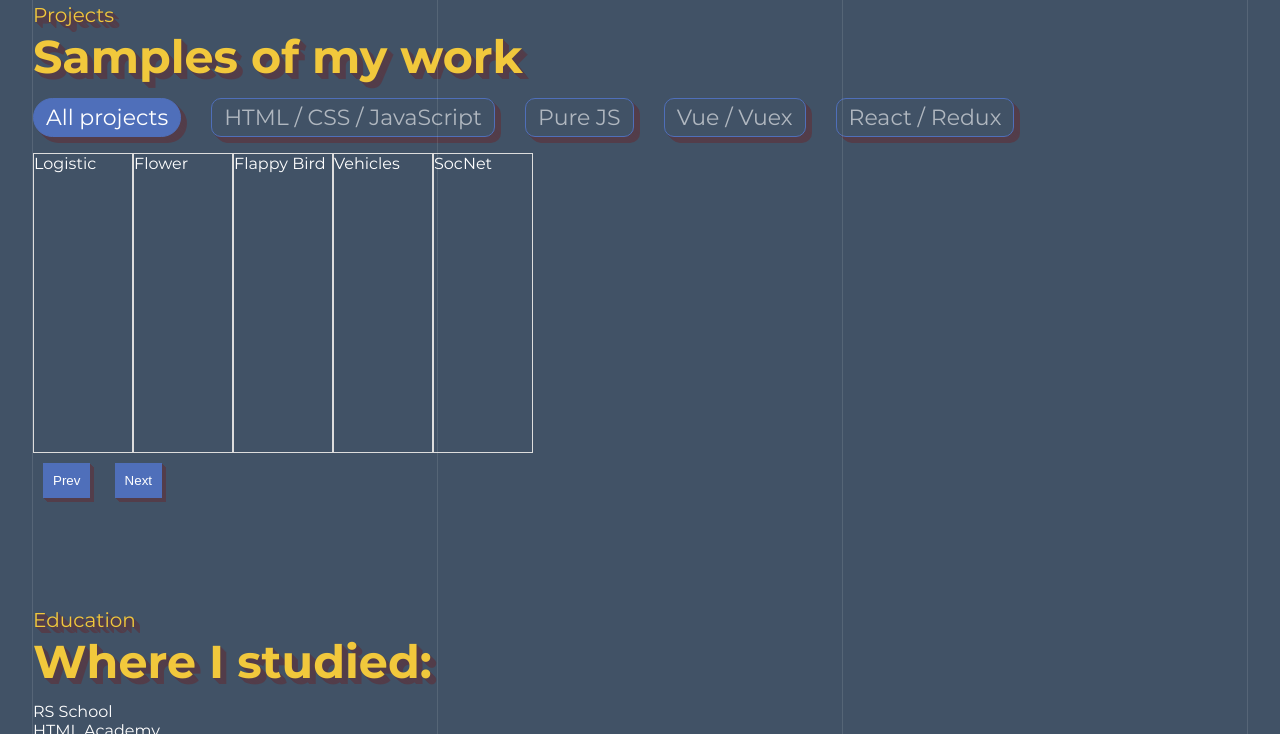
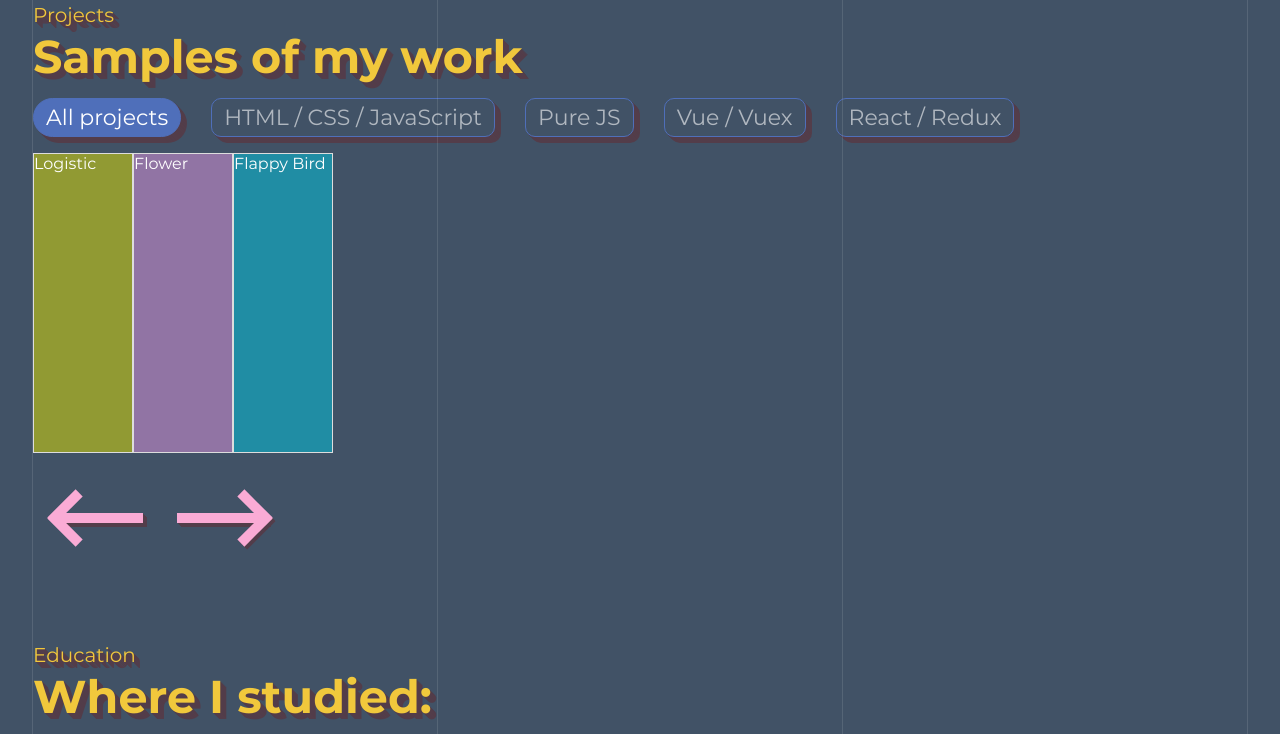
Before and after one commit to Radonevsky/rs-school-cv, a website built with webpack: page src/index.html in a window 1280 px wide. Shown: the part 1692-2426 px from the top of the page. Built offline with nearby package versions, Linux system fonts and the light colour scheme; animation ran at ten frames a second; files whose address does not match are found by name.

Commit message:
feat: add slider template

```diff
--- a/src/index.html
+++ b/src/index.html
@@ -149,8 +149,12 @@
                             <li class="tabs__content-item vue">Vehicles</li>
                             <li class="tabs__content-item react">SocNet</li>
                         </ul>
-                        <button class="prev button">Prev</button>
-                        <button class="next button">Next</button>
+                        <button class="prev button">
+                            <div class="arrow prev"></div>
+                        </button>
+                        <button class="next button">
+                            <div class="arrow"></div>
+                        </button>
                     </div>
                 </div>
             </section>
--- a/src/js/tabs.js
+++ b/src/js/tabs.js
@@ -1,11 +1,13 @@
 import {addClass, removeClass} from "./helpers";
 
 /*Tabs*/
-let tabHeaders = document.querySelector('.tabs__header')
-let tabHeaderItems = document.querySelectorAll('.tabs__header-item')
-let tabContentItems = document.querySelectorAll('.tabs__content-item')
-let buttonPrev = document.querySelector('.prev.button')
-let buttonNext = document.querySelector('.next.button')
+const tabHeaders = document.querySelector('.tabs__header')
+const tabHeaderItems = document.querySelectorAll('.tabs__header-item')
+const slider = document.querySelector('.slider')
+const sliderContent = document.querySelector('.tabs__content')
+const tabContentItems = document.querySelectorAll('.tabs__content-item')
+const buttonPrev = document.querySelector('.prev.button')
+const buttonNext = document.querySelector('.next.button')
 
 
 function clearContent() {
@@ -41,15 +43,36 @@ tabHeaderItems.forEach(tab => {
 showAll()
 
 /*Slider*/
-let position = 100
+let countSlides = slider.querySelectorAll('.show').length
+const slidesToShow = 3
+const slidesToScroll = 1
+const showWidth = sliderContent.clientWidth
+const slideWidth = showWidth / slidesToShow
+const movePosition = slidesToScroll * slideWidth
+
+let position = 0
+
 buttonPrev.addEventListener('click', ()=> {
-
-    tabContentItems.forEach((el, idx) => {
-        el.style.transform = `translateX(-${position}px)`
-    })
-    position = position + 100
+    position = position - movePosition
+    setPosition()
+    checkButtons()
 })
 
 buttonNext.addEventListener('click', ()=> {
+    position = position + movePosition
+    setPosition()
+    checkButtons()
+})
 
-})
+const setPosition = () => {
+    tabContentItems.forEach((el, idx) => {
+        el.style.transform = `translateX(${position}px)`
+    })
+}
+
+const checkButtons = () => {
+    buttonPrev.disabled = position === 0
+    //buttonNext.disabled = position <= countSlides * slideWidth
+}
+
+checkButtons()
--- a/src/styles/_tabs.scss
+++ b/src/styles/_tabs.scss
@@ -4,8 +4,6 @@
   .tabs__header {
     display: flex;
     flex-wrap: wrap;
-    font-size: 22px;
-    color: rgba(255, 255, 255, 0.59);
 
     @include for-phone-only {
       font-size: 16px;
@@ -15,6 +13,9 @@
       padding: 5px 12px;
       margin-bottom: 16px;
       margin-right: 30px;
+
+      font-size: 22px;
+      color: rgba(255, 255, 255, 0.59);
       border: 1px solid $blue;
       border-radius: 10px;
       transition: all .2s;
@@ -40,44 +41,113 @@
   .slider {
     .button {
       position: relative;
-      top: 0;
-      left: 0;
-      padding: 10px;
-      margin: 10px;
-      background: $blue;
-      color: #fff;
+      margin: 20px;
+      width: 80px;
+      height: 50px;
+
+      //background: $blue;
       cursor: pointer;
-      box-shadow: $shadow 1px 1px, $shadow 2px 2px, $shadow 3px 3px, $shadow 4px 4px;
       transition: all .1s linear;
+      .arrow {
+        position: relative;
+        top: 20px;
+        width: 90px;
+        height: 10px;
+        background-color: $pink;
+        box-shadow: $shadow 1px 1px, $shadow 2px 2px, $shadow 3px 3px, $shadow 4px 4px;
+        left:0;
+        display: block;
+        &:after {
+          content: '';
+          position: absolute;
+          width: 40px;
+          height: 10px;
+          top: -11px;
+          right: -8px;
+          background-color: $pink;
+          transform: rotate(45deg);
+        }
+        &:before {
+          content: '';
+          position: absolute;
+          width: 40px;
+          height: 10px;
+          top: 11px;
+          right: -8px;
+          background-color: $pink;
+          box-shadow: $shadow 0 1px, $shadow 0 2px, $shadow 0 3px, $shadow 0 4px;
+          transform: rotate(-45deg);
+        }
+        &:hover {
+          animation: arrow-1 1s linear infinite;
+        }
 
-      &:hover {
-        top: -2px;
-        left: -2px;
-        box-shadow: $shadow 1px 1px, $shadow 2px 2px, $shadow 3px 3px, $shadow 4px 4px, $shadow 5px 5px, $shadow 6px 6px;
+        @keyframes arrow-1 {
+          0% {
+            left:0;
+          }
+          50% {
+            left:10px;
+          }
+          100% {
+            left:0;
+          }
+        }
+      }
+      .prev {
+        transform: rotate(180deg);
+        box-shadow: $shadow -1px -1px, $shadow -2px -2px, $shadow -3px -3px, $shadow -4px -4px;
+        &:before {
+          box-shadow: none;
+        }
       }
 
-      &:active {
+
+      /*&:active {
         position: relative;
         top: 3px;
         left: 3px;
         box-shadow: $shadow 1px 1px, $shadow 2px 2px, $shadow 3px 3px;
-      }
+      }*/
+
+      /*&:disabled {
+        background: none;
+
+        color: rgba(255, 255, 255, 0.59);
+        border: 1px solid $blue;
+        border-radius: 10px;
+        box-shadow: $shadow 1px 1px, $shadow 2px 2px, $shadow 3px 3px;
+        &:hover {
+          top: 0;
+          left: 0;
+          box-shadow: $shadow 1px 1px, $shadow 2px 2px, $shadow 3px 3px;
+        }
+      }*/
     }
     .tabs__content {
       display: flex;
-      width: 200px;
-
+      width: 300px;
+      overflow: hidden;
 
       &-item {
         display: none;
         min-width: 100px;
         height: 300px;
         border: 1px solid #ddd;
+        transition: transform .2s ease;
+        &:nth-child(3n+1) {
+          background-color: rgba(225, 225, 0, .5);
+        }
+        &:nth-child(3n+2) {
+          background-color: rgba(225, 150, 225, .5);
+        }
+        &:nth-child(3n+3) {
+          background-color: rgba(0, 200, 225, .5);
+        }
       }
       .show {
         display: block;
       }
     }
   }
-
 }
--- a/src/styles/index.scss
+++ b/src/styles/index.scss
@@ -8,5 +8,5 @@
 @use 'variables';
 @use "contacts";
 @use "tabs";
-@use "waves";
+//@use "waves";
 @use "overlay";
```
